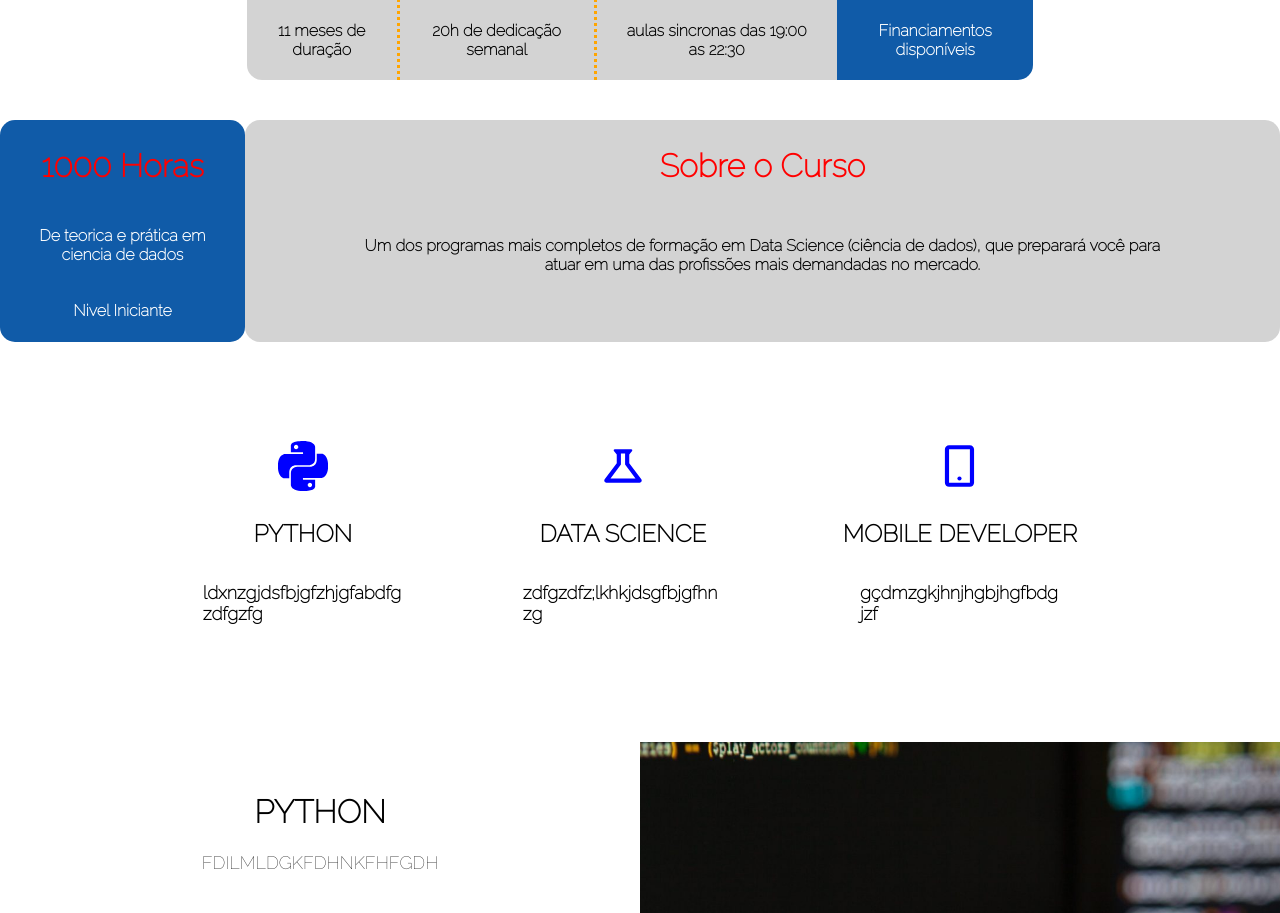
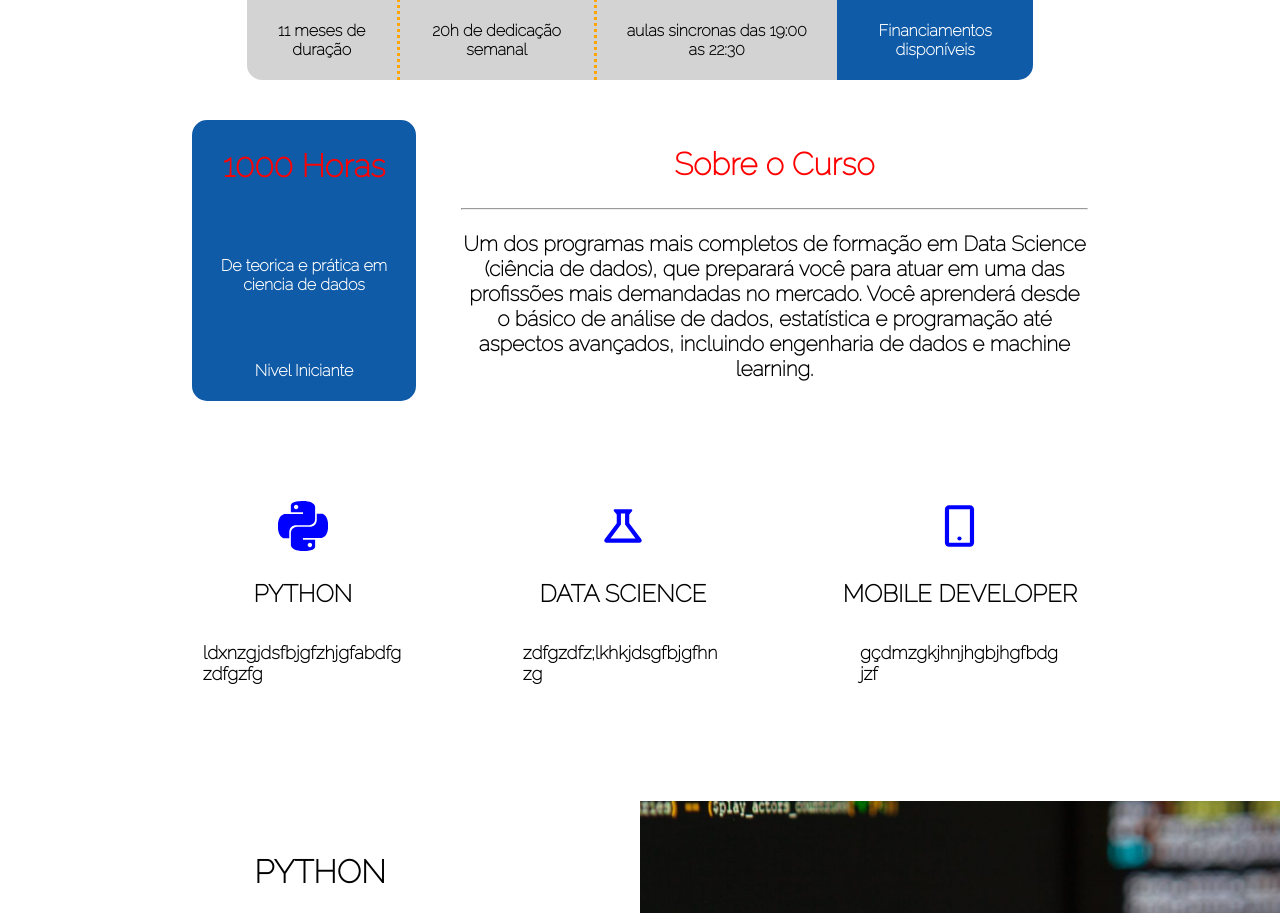
Before and after one commit to PamelaMBadermann/landing-page-em-react-fazendinha-dev, a React (Create React App) app: page / in a window 1280 px wide. Shown: the part 1020-1933 px from the top of the page. Built offline with nearby package versions, Linux system fonts and the light colour scheme.

Commit message:
Entrega componente Sobre

```diff
--- /dev/null
+++ b/src/components/CardDoisCampos/CardDoisCampos.jsx
@@ -0,0 +1,12 @@
+import React from "react";
+import { CardDoisCamposStyle } from "./style";
+
+export function CardDoisCampos(props) {
+    return (
+        <CardDoisCamposStyle>
+            <h2>{props.titulo}</h2>
+            <hr />
+            <p>{props.texto}</p>
+        </CardDoisCamposStyle>
+    );
+}
--- /dev/null
+++ b/src/components/CardDoisCampos/style.jsx
@@ -0,0 +1,16 @@
+import styled from "styled-components";
+import { css } from "styled-components";
+
+const CardDoisCamposStyle = styled.div`
+    max-width: 70%;
+    padding-left: 5%;
+    text-align: center;
+    font-size: 1.3rem;
+    font-weight: 900;
+    h2 {
+        color: red;
+        font-weight: bold;
+    }
+`;
+
+export { CardDoisCamposStyle };
--- a/src/components/SobreBlocoCards/SobreBlocoCards.jsx
+++ b/src/components/SobreBlocoCards/SobreBlocoCards.jsx
@@ -1,6 +1,7 @@
 import React from "react";
 import { SobreBlocoCardsStyle } from "./style";
 import { CardTresCampos } from "../CardTresCampos/CardTresCampos";
+
 export function SobreBlocoCards(props) {
     return (
         <SobreBlocoCardsStyle>
--- a/src/components/SobreBlocoDescricao/SobreBlocoDescricao.jsx
+++ b/src/components/SobreBlocoDescricao/SobreBlocoDescricao.jsx
@@ -1,6 +1,12 @@
 import React from "react";
 import { CardTresCampos } from "../CardTresCampos/CardTresCampos";
+import { CardDoisCampos } from "../CardDoisCampos/CardDoisCampos";
 import { SobreBlocoDescricaoStyle } from "./style";
+import styled from "styled-components";
+
+const CardDescricaoStyle = styled(CardTresCampos)`
+    width: 30%;
+`;
 
 export function SobreBlocoDescricao() {
     return (
@@ -13,11 +19,9 @@ export function SobreBlocoDescricao() {
                 focusUm
                 BGDestaque
             />
-            <CardTresCampos
-                rounded
-                focusUm
-                campoUm="Sobre o Curso"
-                campoDois="Um dos programas mais completos de formação em Data Science (ciência de dados), que preparará você para atuar em uma das profissões mais demandadas no mercado. "
+            <CardDoisCampos
+                titulo="Sobre o Curso"
+                texto="Um dos programas mais completos de formação em Data Science (ciência de dados), que preparará você para atuar em uma das profissões mais demandadas no mercado. Você aprenderá desde o básico de análise de dados, estatística e programação até aspectos avançados, incluindo engenharia de dados e machine learning."
             />
         </SobreBlocoDescricaoStyle>
     );
--- a/src/components/SobreBlocoDescricao/style.jsx
+++ b/src/components/SobreBlocoDescricao/style.jsx
@@ -5,7 +5,8 @@ const SobreBlocoDescricaoStyle = styled.div`
     flex-direction: row;
     justify-content: center;
     margin-top: 5vh;
-    width: 100%;
+    width: 70%;
+    margin-left: 15%;
 `;
 
 export { SobreBlocoDescricaoStyle };
```
